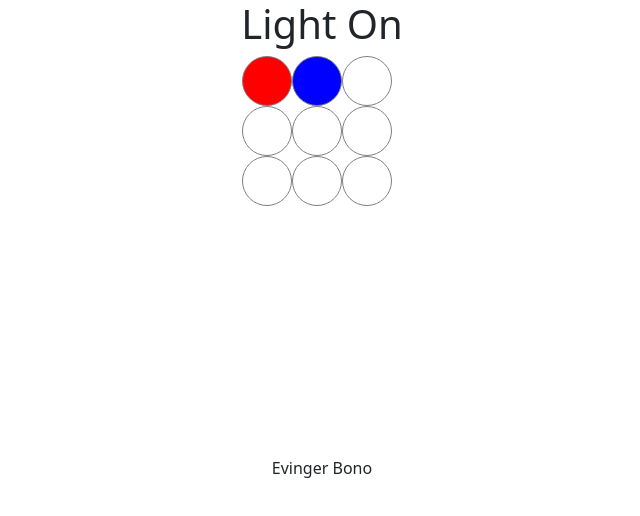
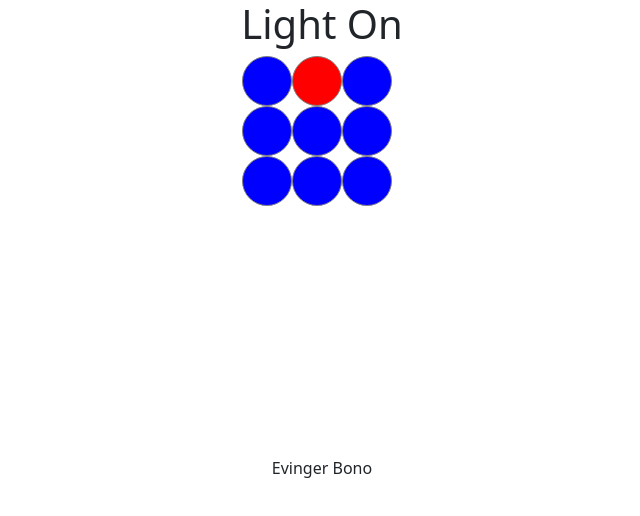
Before and after one commit to evingerbono/Lighz_On_MVC, a plain HTML site: page index.html in a window 1280 px wide. Both pictures are taken after a click on the element 585 px from the left and 81 px from the top of the page. Shown: the whole page, without its empty margins (318-958 px from the left). Drawn offline with nearby package versions, Linux system fonts and the light colour scheme.

Commit message:
szin_modosítás

```diff
--- a/Model/Model.js
+++ b/Model/Model.js
@@ -10,16 +10,16 @@ class Model{
         }
     }
     setSzin(id){
-        $(`#${id}`).css("background-color","red");
+        $(`#${id}`).css("background-color","blue");
     }
 
     setSzomszed(id){
         this.#lista[id]=true;
-        console.log(this.#lista);
+        //console.log(this.#lista);
         for (let index = 0; index <= this.#lista.length; index++) {
             if (this.#lista[index]!==true) {
-                $(`#${id+1}`).css("background-color","blue");
-                $(`#${id-1}`).css("background-color","blue");
+                $(`#${id+1}`).css("background-color","red");
+                $(`#${id-1}`).css("background-color","red");
             }
         }
     }
--- a/View/LampaElemView.js
+++ b/View/LampaElemView.js
@@ -17,6 +17,9 @@ class LampaElem{
         txt += `<div class="lampa" id=${index}><p></p></div>`;
         this.szuloElem.append(txt);
     }
+    setSzin(){
+        this.pElem.css("background-color","blue");
+    }
     #esemenyTrigger(esemenyNev){
         const esemeny = new CustomEvent(esemenyNev, { detail: this.#index });
         window.dispatchEvent(esemeny);
--- a/stilus.css
+++ b/stilus.css
@@ -2,6 +2,7 @@
     border: 1px solid gray;
     border-radius: 25px;
     text-align: center;
+    background-color: blue;
 }
 .jatekM{
     width: 160px;
```
